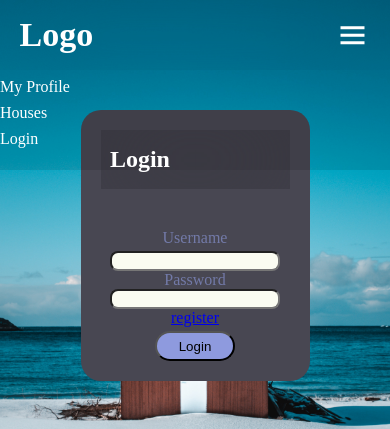
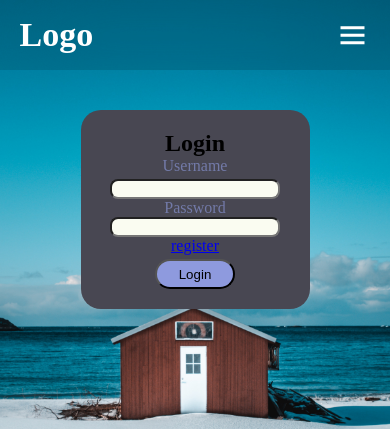
Before and after one commit to benshabbat/NadlanPhp, a PHP site: page /login.php in a window 390 px wide. Shown: the top 429 px of the page. Run offline with PHP 8.4, Linux system fonts and the light colour scheme.

Commit message:
add line

```diff
--- a/css/style.css
+++ b/css/style.css
@@ -32,12 +32,53 @@ body {
   color: white;
 }
 .navbar a {
+  position: relative;
   font-size: 20px;
   font-weight: 500;
   color: white;
   text-decoration: none;
   margin-left: 10px;
 }
+.navbar a::after {
+  content: '';
+  position: absolute;
+  width: 100%;
+  height: 3px;
+  background: white;
+  border-radius: 5px;
+  left: 0;
+  bottom: -6px;
+  transform: scaleX(0);
+  transition: transform .5s;
+}
+
+.navbar a:hover::after {
+  transform: scaleX(1);
+
+}
+
+.navbar .btn-login {
+  font-size: 20px;
+  font-weight: 500;
+  color: white;
+  width: 130px;
+  height: 50px;
+  background: transparent;
+  border: 2px solid white;
+  outline: none;
+  border-radius: 6px;
+  cursor: pointer;
+  margin-left: 10px;
+  transition: 0.5s;
+}
+.navbar .btn-login:hover {
+  color: black;
+  background: white;
+}
+#check {
+  display: none;
+}
+
 .icons {
   position: absolute;
   font-size: 36px;
@@ -57,16 +98,37 @@ body {
   .icons {
     display: inline-flex;
   }
+
+  #check:checked ~ .icons #menu-icon {
+    display: none;
+  }
+  #check:checked ~ .icons #close-icon {
+    display: inline-flex;
+  }
+  .icons #close-icon {
+    display: none;
+  }
   .navbar {
-    position:absolute;
+    position: absolute;
     top: 100%;
     left: 0;
     width: 100%;
-    height: 100px;
+    height: 0;
     background: rgba(0, 0, 0, 0.1);
     backdrop-filter: blur(50px);
+    overflow: hidden;
+    transition: 0.3s ease;
   }
-  .navbar a{
+  #check:checked ~ .navbar {
+    height: 220px;
+  }
+  .navbar .btn-login {
+    display: block;
+    font-size: 16px;
+    margin: 8px 0;
+    /* text-align: center; */
+  }
+  .navbar a {
     display: block;
     font-size: 16px;
     margin: 8px 0;
--- a/inc/header.php
+++ b/inc/header.php
@@ -12,13 +12,15 @@
 <body>
   <header class="header">
     <a class="logo" href="index.php">Logo</a>
-    <label for="" class="icons">
-      <i class='bx bx-menu'></i>
+    <input type="checkbox" id="check"/>
+    <label for="check" class="icons">
+      <i class='bx bx-menu' id="menu-icon"></i>
+      <i class='bx bx-x' id="close-icon"></i>
     </label>
     <nav class="navbar">
       <a href="login.php">My Profile</a>
       <a href="login.php">Houses</a>
-      <a href="login.php">Login</a>
+      <button class="btn-login">Login</button>
     </nav>
   </header>
 </body>
--- a/login.php
+++ b/login.php
@@ -3,19 +3,10 @@ include "./inc/header.php";
 include "./requests.php"
 ?>
 
-<!DOCTYPE html>
-<html lang="en">
-
-<head>
-    <meta charset="UTF-8">
-    <meta name="viewport" content="width=device-width, initial-scale=1.0">
-    <link rel="stylesheet" href="./css/style.css">
-    <title>Nadlan</title>
-</head>
 
 <body>
     <form class="form" action="<?php htmlspecialchars($_SERVER["PHP_SELF"]) ?>" method="post">
-        <h2 class="header">Login</h2>
+        <h2>Login</h2>
         <label class="form-label"><span>Username</span></label>
         <input type="text" name="username" required/>
         <label><span>Password</span></label>
```
